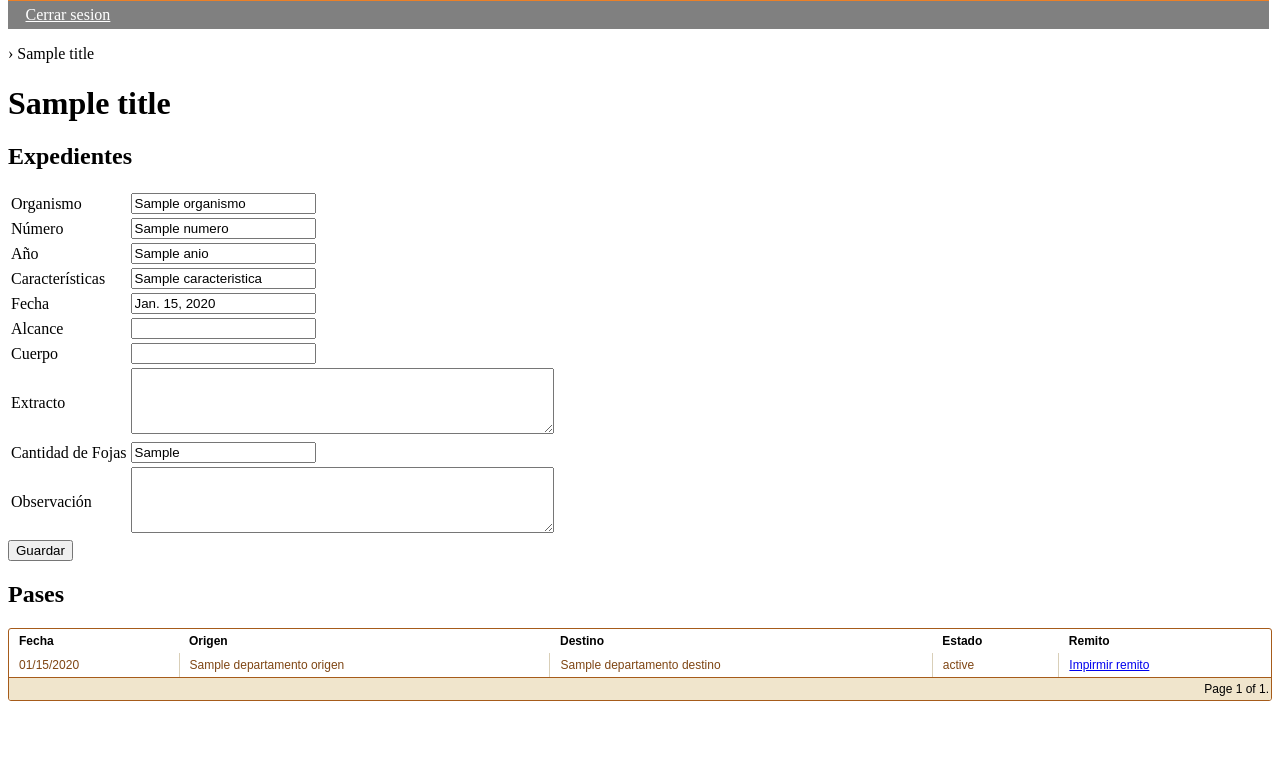
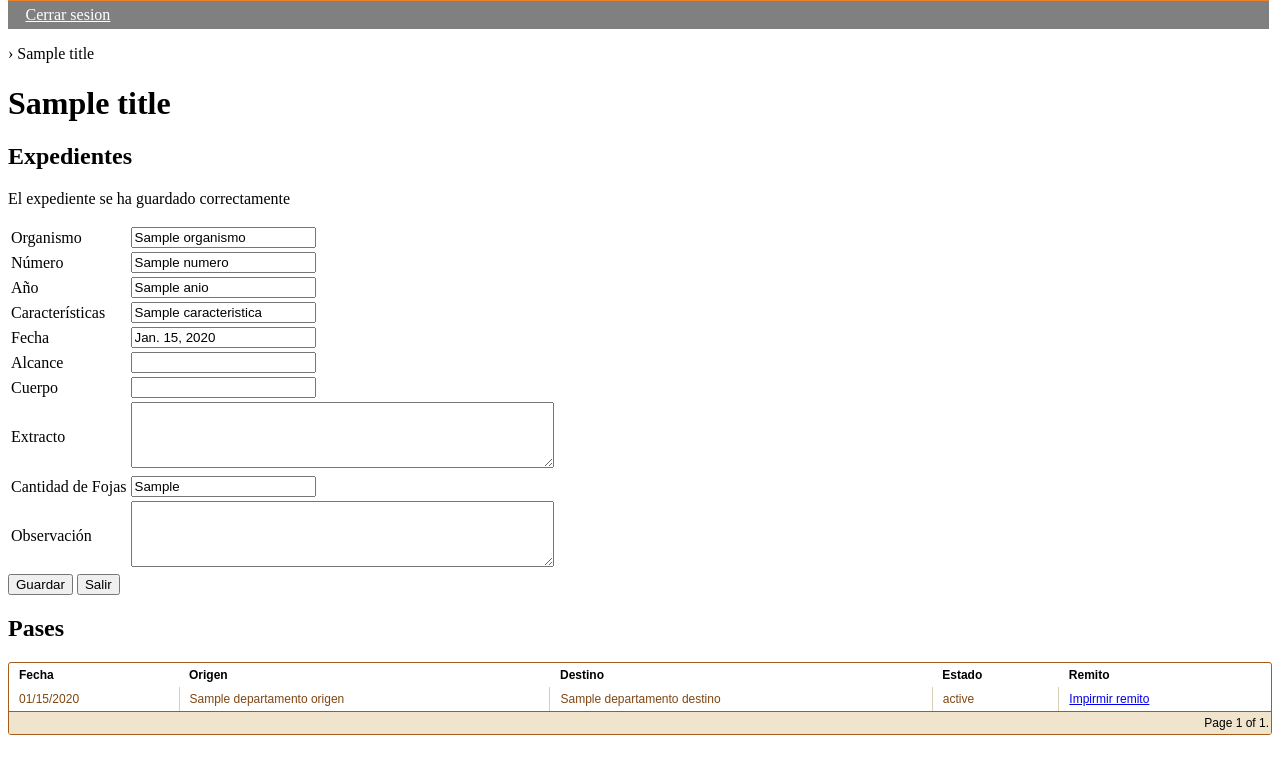
Before and after one commit to mmanto/sstuv, a Django app: template documentos/templates/expediente_ley.html in a window 1280 px wide. Shown: the part 346-1107 px from the top of the page. Before the commit the page ends 1047 px from the top, so only its background shows below. Run offline with Django 3.2, Linux system fonts and the light colour scheme; the template is opened without the code that fills it: most values are stand-ins (such as "Sample title", 1, 10 or a date in 2020); parts of the project's set-up code (start-up, migrations or seed data) failed here and were passed over.

Commit message:
Se agrega msj de exito.

```diff
--- a/documentos/templates/expediente_ley.html
+++ b/documentos/templates/expediente_ley.html
@@ -1,6 +1,5 @@
 {% extends "base_site.html" %} {% block content %}
 <h2>Expedientes</h2>
-
 
 {% if accion == 'nuevo' %}
 <form id="form-expediente"  action="/sig/expedientes/guardar/" method="post" novalidate="novalidate">
@@ -11,6 +10,9 @@
 {% endif %}
 
 
+<div id="alta_expediente_success" title="Exito">
+    <p>El expediente se ha guardado correctamente</p>
+</div>
 
 {% csrf_token %}
 
@@ -37,6 +39,8 @@
 
 
 <input name="tipo" value="{{tipo}}" type="hidden">
+<input id="continueInId" name="continueIn" value="expediente" type="hidden">
+<input id="saveId" name="saveData" value="notSaveExpediente" type="hidden">
 
 <div id="validate-div">
 
@@ -213,7 +217,7 @@
 </div>
 
 <input id="form-expediente-button" type="button" value="Guardar">
-
+<input id="form-expediente-button-exit" type="button" value="Salir">
 
 </form>
 
```
